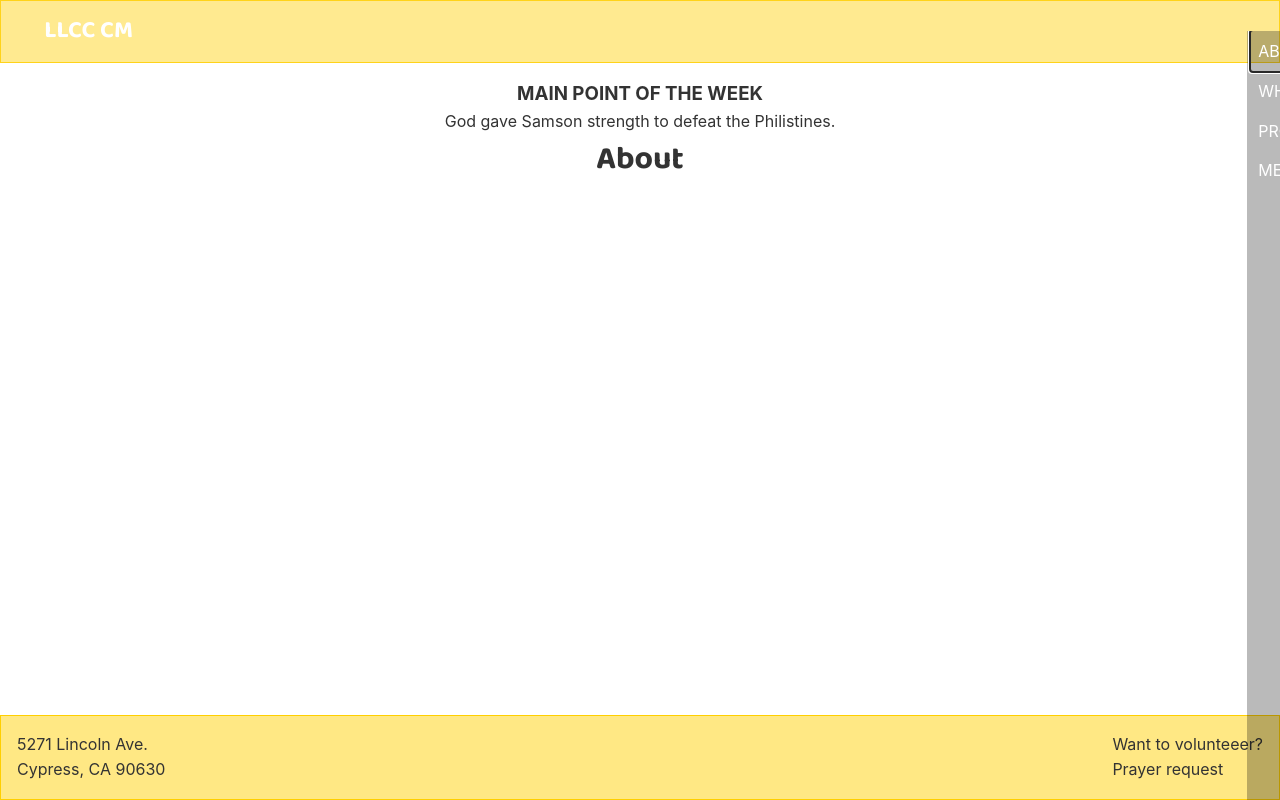
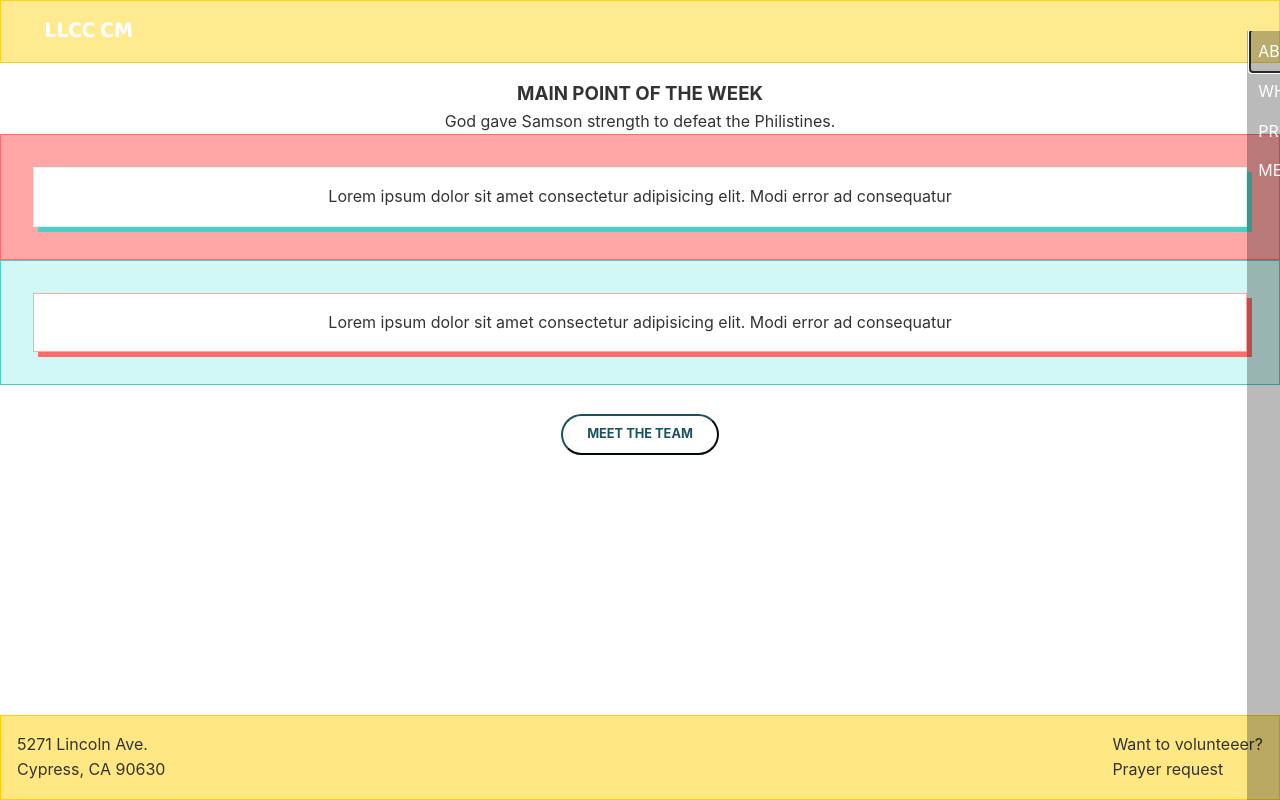
Before and after one commit to GH-KimV/LLCC-CM, a React (Create React App) app: page /about in a window 1280 px wide. Built offline with nearby package versions, Linux system fonts and the light colour scheme; no server answers.

Commit message:
almost mock perfect

```diff
--- a/src/components/pages/About.js
+++ b/src/components/pages/About.js
@@ -1,9 +1,20 @@
 import React from 'react';
 
-
 const About = () => (
-    <div className='container pink'>
-    <h1>About</h1>
+    <div className='container'>
+        <div className='pink-container'>
+            <div className='text-box-shadow-teal'>
+                Lorem ipsum dolor sit amet consectetur adipisicing elit. Modi
+                error ad consequatur
+            </div>
+        </div>
+        <div className='teal-container'>
+            <div className='text-box-shadow-pink'>
+                Lorem ipsum dolor sit amet consectetur adipisicing elit. Modi
+                error ad consequatur
+            </div>
+        </div>
+        <button className="action-btn"><strong>MEET THE TEAM</strong></button>
     </div>
 );
 
--- a/src/sass/style.scss
+++ b/src/sass/style.scss
@@ -49,6 +49,7 @@ img {
     padding: auto;
 
     .teal-container {
+        margin: 0;
         width: 100%;
         background-color: $inner-teal;
         border: solid 1px $outer-teal;
@@ -57,6 +58,7 @@ img {
         grid-gap: 1rem;
     }
     .pink-container {
+        margin: 0;
         width: 100%;
         background-color: $inner-pink;
         border: solid 1px $outer-pink;
@@ -81,6 +83,13 @@ img {
         margin: 2rem;
         padding: 1rem;
     }
+    .text-box-shadow-pink {
+      background-color: $light-color;
+      border: 1px solid $inner-pink;
+      box-shadow: 5px 5px $outer-pink;
+      margin: 2rem;
+      padding: 1rem;
+  }
     .picture {
         margin: 2rem;
         background-color: $light-color;
```
